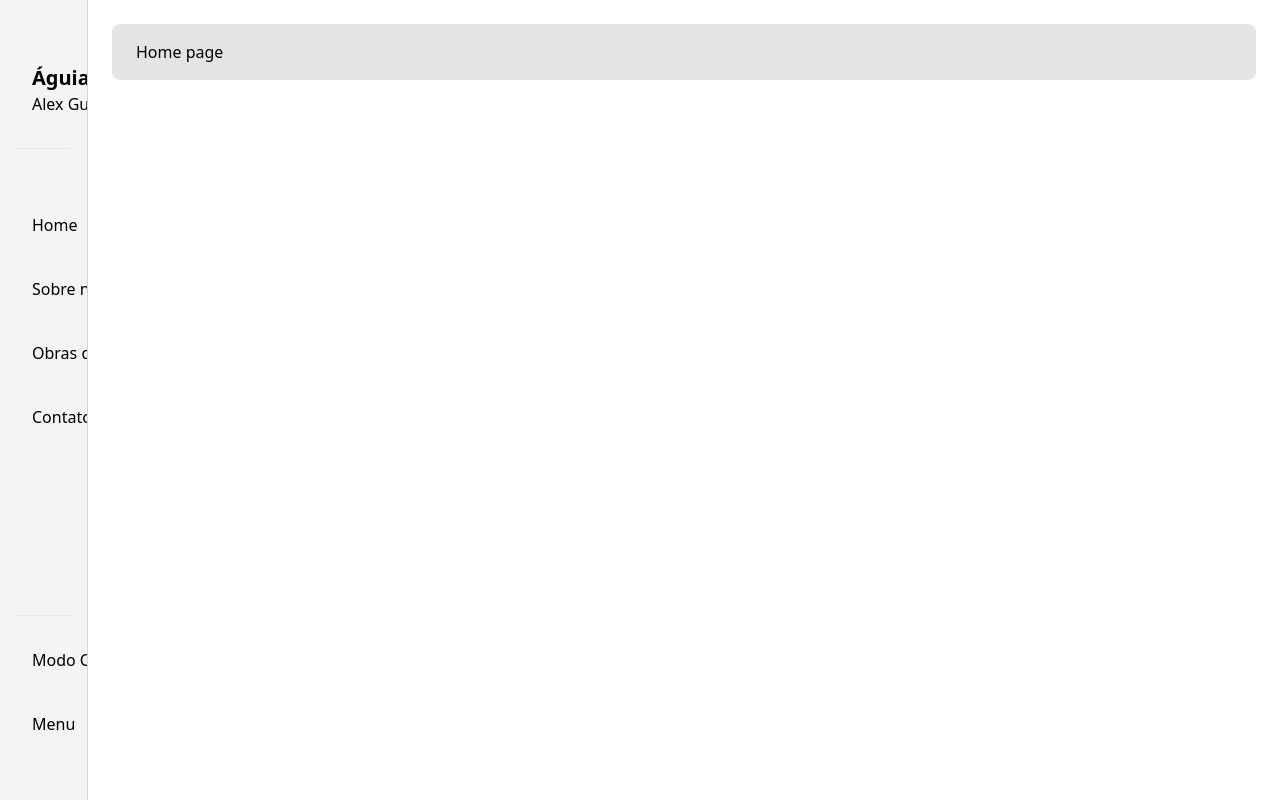
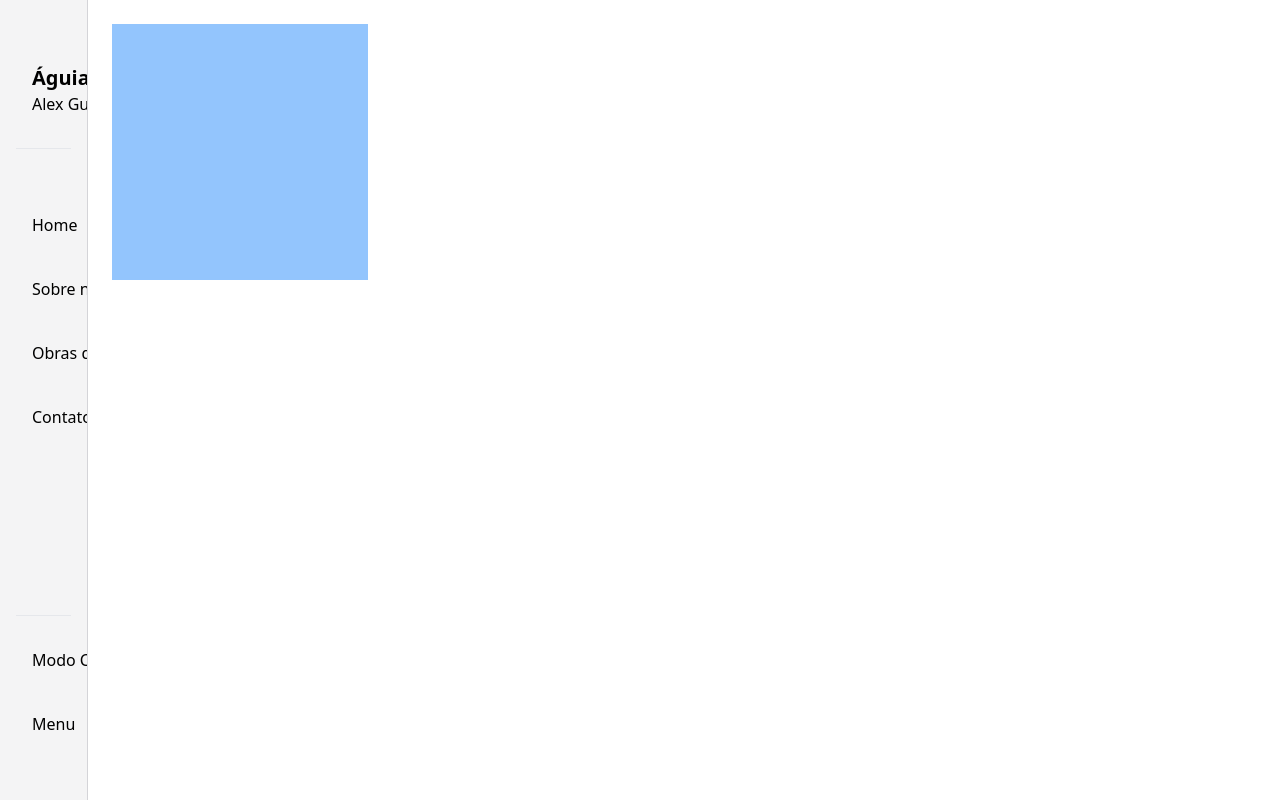
Before and after one commit to YulianSan/alex-portfolio, a Nuxt app: page / in a window 1280 px wide. Built offline with nearby package versions, Linux system fonts and the light colour scheme.

Commit message:
feat: example commit prev

```diff
--- a/pages/index.vue
+++ b/pages/index.vue
@@ -1,3 +1,40 @@
+<script setup lang="ts">
+import { type Ref, ref } from 'vue'
+import { type ModelValue } from '@/components/Atom/DropImage.vue'
+
+const files: Ref<ModelValue[]> = ref([])
+
+const removeImage = (index: number) => {
+	files.value.splice(index, 1)
+}
+
+watch(files, () => {
+	console.log(files.value)
+})
+</script>
 <template>
-	<AtomCard>Home page</AtomCard>
+	<AtomDropImage v-model="files">
+		<template #default="{ isHover }">
+			<div
+				class="w-64 h-64"
+				:class="[
+					{ 'bg-red-300': isHover },
+					{ 'bg-blue-300': !isHover },
+				]" >
+				<AtomIcon v-if="isHover" icon="uil:dropbox" />
+				<AtomIcon v-else icon="uil:home" />
+			</div>
+		</template>
+	</AtomDropImage>
+	<div class="max-w-xs">
+		<MoleculeImageDrop
+			@remove="removeImage"
+      v-for="(file, i) in files"
+			:src="file.src"
+			:name="file.name"
+			:size="file.size"
+      :key="file.src + file.name"
+			:index="i"
+    />
+	</div>
 </template>
```
